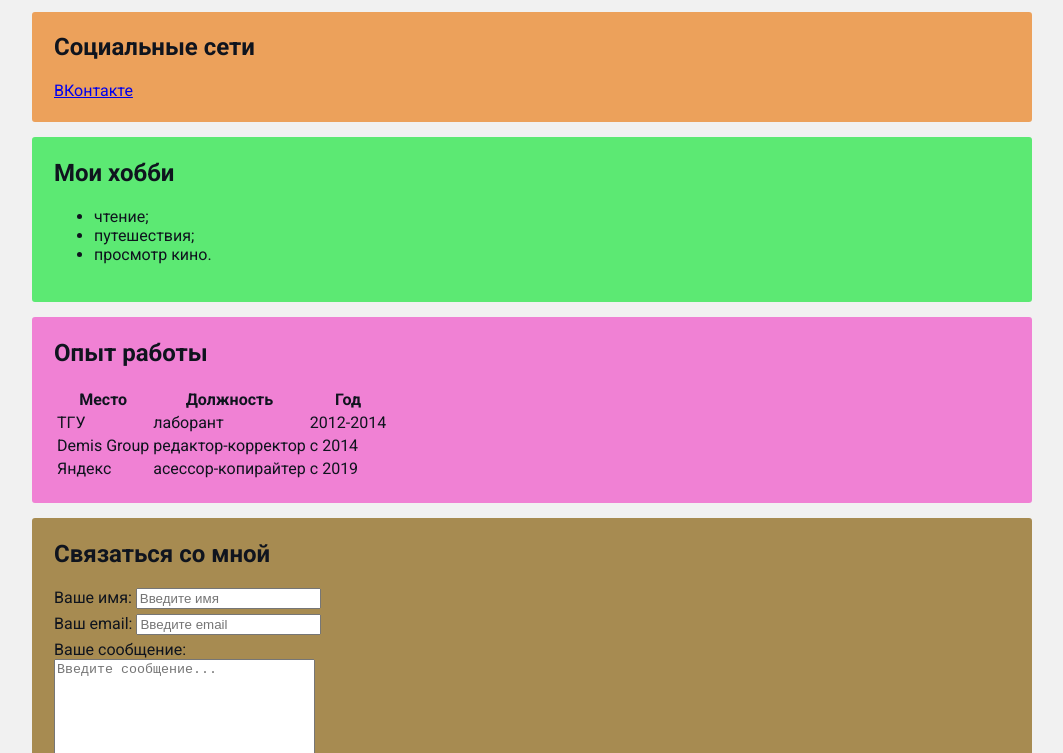
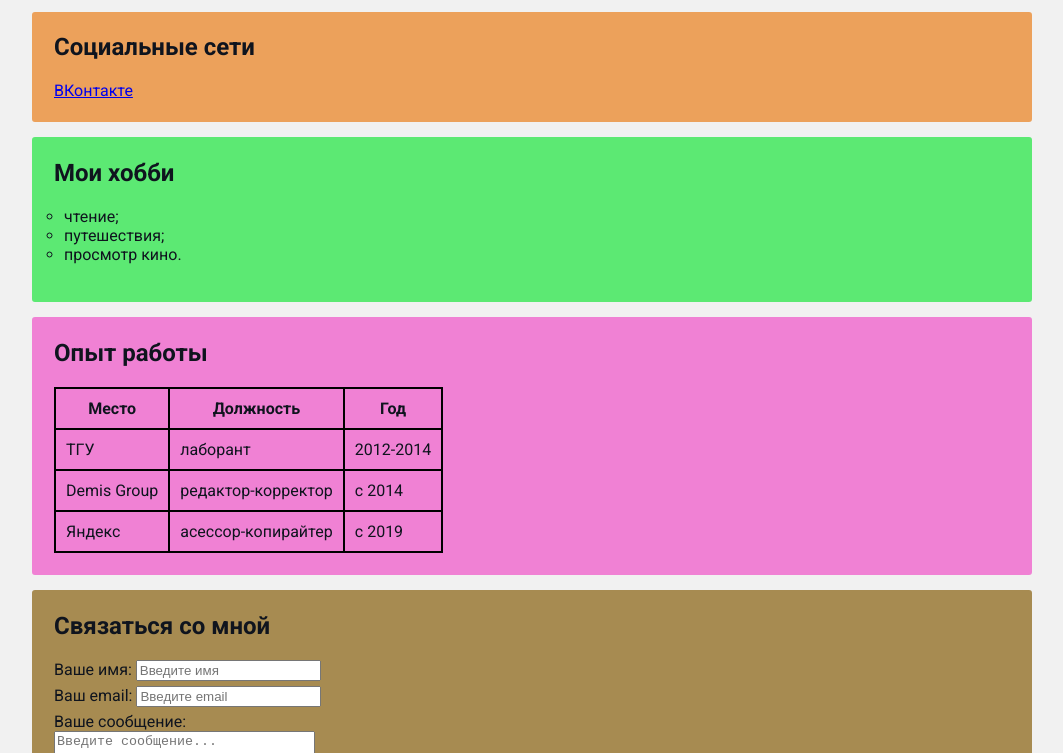
Before and after one commit to HomRed2100/rezume, a plain HTML site: page index.html in a window 1280 px wide. Shown: the part 610-1363 px from the top of the page, without its empty margins (108-1171 px from the left). Drawn offline with Linux system fonts and the light colour scheme.

Commit message:
стилизация таблицы

```diff
--- a/css/style.css
+++ b/css/style.css
@@ -61,6 +61,10 @@ body {
     padding-bottom: 20px;
 
 }
+.list {
+    list-style: circle;
+    padding-left: 10px;
+}
 .card-5 {
     border: 2px solid #f081d4;
     border-radius: 3px;
@@ -69,6 +73,22 @@ body {
     padding-left: 20px;
     padding-bottom: 20px;
 
+}
+.table {
+
+    border: 2px solid rgb(0, 0, 0);
+    border-collapse: collapse;
+
+}
+th{
+    border: 2px solid rgb(0, 0, 0);
+    border-collapse: collapse;
+    padding: 10px;
+}
+td{
+    border: 2px solid rgb(0, 0, 0);
+    border-collapse: collapse;
+    padding: 10px;
 }
 .card-6 {
     border: 2px solid #a78b51;
--- a/index.html
+++ b/index.html
@@ -28,7 +28,7 @@
     </div >
     <div class="card-4">
         <h2>Мои хобби</h2>
-        <ul>
+        <ul class="list">
             <li>чтение;</li>
             <li>путешествия;</li>
             <li>просмотр кино.</li>
@@ -36,7 +36,7 @@
     </div >
     <div class="card-5">
         <h2>Опыт работы</h2>
-        <table>
+        <table class="table">
             <thead>
                 <tr>
                     <th>Место</th>
```
